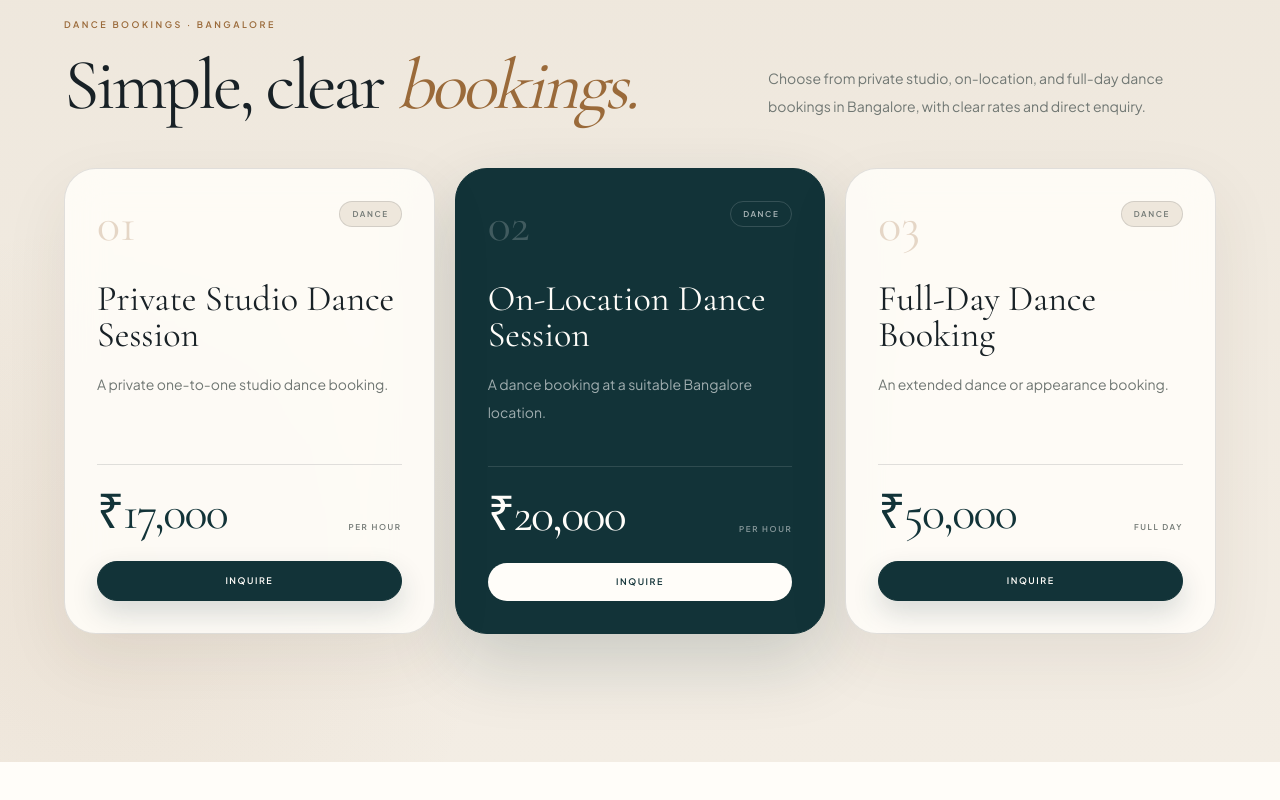
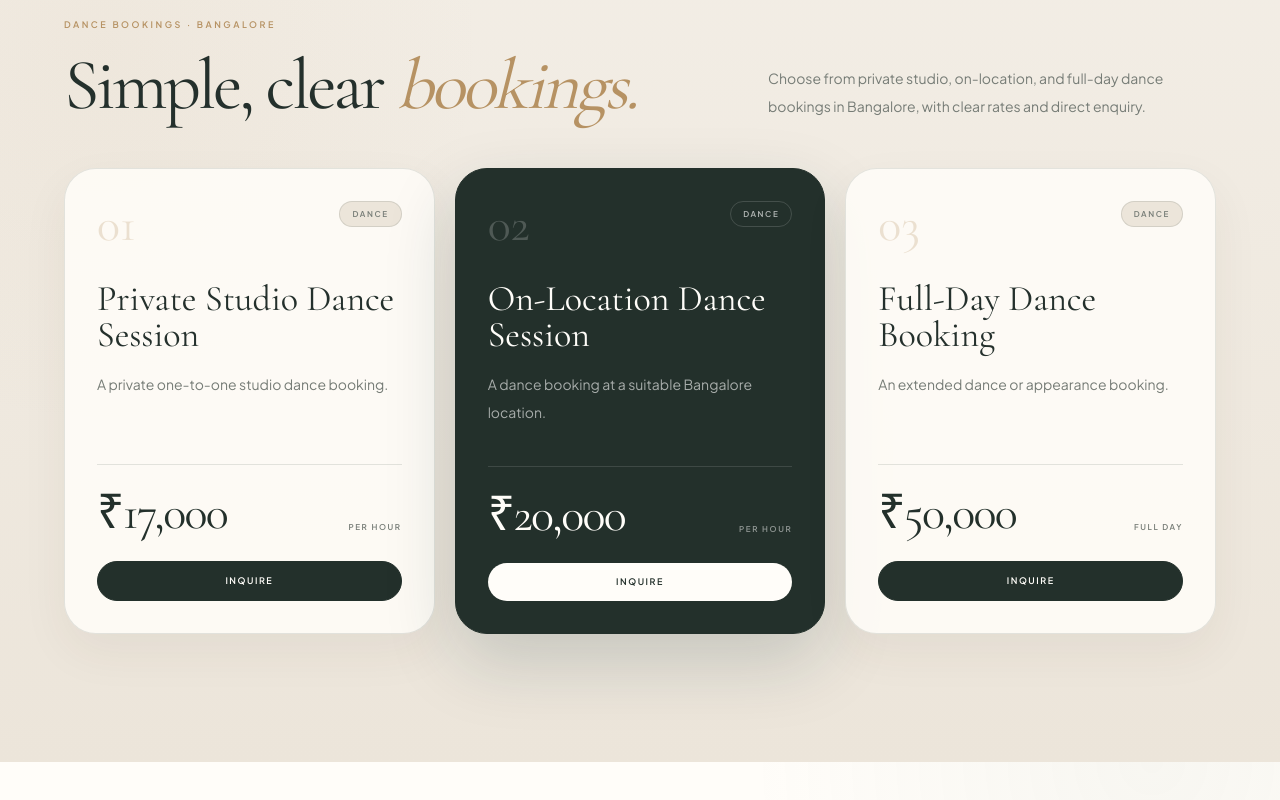
Before and after one commit to MohitAhlawat93/dancer-portfolio, a Next.js app: page / in a window 1280 px wide. Shown: the part 3711-4511 px from the top of the page. Built offline with nearby package versions, Linux system fonts and the light colour scheme; no server answers.

Commit message:
design: establish soothing editorial visual system

```diff
--- a/app/globals.css
+++ b/app/globals.css
@@ -1,24 +1,23 @@
 @import "tailwindcss";
 
 /*
-  CLONE CONTROL — MODERN MINIMAL LIGHT THEME
-  Change these tokens to recolor a cloned profile site.
-  The rest of the UI is built from these shared variables.
+  CLONE CONTROL — SOOTHING PREMIUM THEME
+  Change these shared tokens when cloning the site for another profile.
 */
 :root {
-  --background: #f7f3ec;
+  --background: #f5f0e8;
   --surface: #fffdf9;
-  --surface-soft: #eee7dc;
-  --foreground: #182126;
-  --muted: #707773;
-  --muted-strong: #4e5853;
-  --line: rgba(24, 33, 38, .13);
-  --accent: #9a6a3a;
-  --accent-soft: #d7b58d;
-  --deep: #123338;
-  --deep-soft: #245159;
-  --rose: #7a4d4a;
-  --success: #2f8b69;
+  --surface-soft: #ece5da;
+  --foreground: #24302c;
+  --muted: #767c76;
+  --muted-strong: #59625d;
+  --line: rgba(36, 48, 44, .12);
+  --accent: #b69263;
+  --accent-soft: #d8c8ae;
+  --deep: #23302b;
+  --sage: #94a08f;
+  --rose: #7a5a55;
+  --success: #3d8b6d;
 }
 
 @theme inline {
@@ -34,7 +33,7 @@
   --color-accent: var(--accent);
   --color-accent-soft: var(--accent-soft);
   --color-deep: var(--deep);
-  --color-deep-soft: var(--deep-soft);
+  --color-sage: var(--sage);
   --color-rose: var(--rose);
 }
 
@@ -52,7 +51,9 @@ body {
   font-family: var(--font-sans), Arial, sans-serif;
   text-rendering: optimizeLegibility;
   -webkit-font-smoothing: antialiased;
-  background: var(--background);
+  background:
+    radial-gradient(circle at 18% 0%, rgba(182, 146, 99, .07), transparent 28rem),
+    var(--background);
 }
 
 body::after {
@@ -61,107 +62,118 @@ body::after {
   inset: 0;
   z-index: 999;
   pointer-events: none;
-  opacity: .025;
+  opacity: .018;
   background-image: url("/noise.svg");
-  background-size: 180px 180px;
+  background-size: 190px 190px;
   mix-blend-mode: multiply;
 }
 
 a { text-decoration: none; }
 button, a { -webkit-tap-highlight-color: transparent; }
 button { font: inherit; }
-[id] { scroll-margin-top: 7rem; }
+[id] { scroll-margin-top: 6rem; }
 
 :focus-visible {
-  outline: 2px solid var(--deep);
+  outline: 2px solid var(--accent);
   outline-offset: 4px;
 }
 
 ::selection {
   background: var(--accent-soft);
-  color: var(--foreground);
+  color: var(--deep);
 }
 
-.section-light {
+.section-paper {
   background:
-    radial-gradient(circle at 88% 10%, rgba(215, 181, 141, .18), transparent 26%),
-    linear-gradient(180deg, #fbf8f2 0%, #f7f3ec 100%);
+    radial-gradient(circle at 90% 0%, rgba(148, 160, 143, .07), transparent 25rem),
+    #fffdf9;
 }
 
 .section-soft {
   background:
-    radial-gradient(circle at 8% 82%, rgba(154, 106, 58, .08), transparent 28%),
-    linear-gradient(180deg, #eee7dc 0%, #f3ede4 100%);
+    radial-gradient(circle at 8% 18%, rgba(182, 146, 99, .06), transparent 24rem),
+    linear-gradient(180deg, #f3eee6 0%, #ece5da 100%);
 }
 
-.section-paper {
-  background: #fffdf9;
+.section-mist {
+  background:
+    linear-gradient(135deg, rgba(255,253,249,.95), rgba(236,229,218,.74));
 }
 
-.section-deep {
-  background:
-    radial-gradient(circle at 88% 12%, rgba(215, 181, 141, .16), transparent 28%),
-    linear-gradient(180deg, #123338 0%, #0e292e 100%);
-  color: #fffdf9;
+.glass-surface {
+  background: rgba(255, 253, 249, .76);
+  border: 1px solid rgba(255, 255, 255, .58);
+  box-shadow: 0 18px 55px rgba(60, 52, 42, .08);
+  backdrop-filter: blur(18px);
+  -webkit-backdrop-filter: blur(18px);
 }
 
-.editorial-grid {
-  background-image:
-    linear-gradient(rgba(24, 33, 38, .028) 1px, transparent 1px),
-    linear-gradient(90deg, rgba(24, 33, 38, .028) 1px, transparent 1px);
-  background-size: 52px 52px;
+.soft-card {
+  background: rgba(255, 253, 249, .86);
+  border: 1px solid var(--line);
+  box-shadow: 0 18px 48px rgba(65, 50, 33, .06);
+}
+
+.editorial-card {
+  background: rgba(255, 253, 249, .68);
+  border: 1px solid rgba(36, 48, 44, .10);
+  box-shadow: 0 20px 60px rgba(65, 50, 33, .055);
+  backdrop-filter: blur(12px);
 }
 
 .primary-button {
   background: var(--deep);
   color: #fffdf9;
   border: 1px solid var(--deep);
-  box-shadow: 0 12px 28px rgba(18, 51, 56, .16);
   transition: transform .25s ease, background .25s ease, box-shadow .25s ease;
 }
 
 .primary-button:hover {
-  background: #0b262b;
+  background: #182520;
   transform: translateY(-2px);
-  box-shadow: 0 16px 34px rgba(18, 51, 56, .22);
+  box-shadow: 0 12px 28px rgba(35, 48, 43, .14);
 }
 
 .secondary-button {
   background: rgba(255, 253, 249, .72);
-  color: var(--foreground);
-  border: 1px solid var(--line);
-  transition: transform .25s ease, border-color .25s ease, background .25s ease;
+  color: var(--deep);
+  border: 1px solid rgba(36, 48, 44, .16);
+  transition: transform .25s ease, background .25s ease, border-color .25s ease;
 }
 
 .secondary-button:hover {
-  background: #fffdf9;
-  border-color: rgba(24, 33, 38, .25);
+  background: rgba(255, 253, 249, .96);
+  border-color: rgba(36, 48, 44, .26);
   transform: translateY(-2px);
 }
 
-.soft-card {
-  background: rgba(255, 253, 249, .88);
-  border: 1px solid var(--line);
-  box-shadow: 0 24px 65px rgba(65, 50, 33, .08);
-  backdrop-filter: blur(18px);
+.depth-card {
+  transition: transform .45s cubic-bezier(.2,.7,.2,1), box-shadow .45s ease, border-color .3s ease;
 }
 
-.depth-card {
-  transition: transform .5s cubic-bezier(.2, .7, .2, 1), box-shadow .5s ease, border-color .35s ease;
-}
-
-@media (hover: hover) {
+@media (hover:hover) {
   .depth-card:hover {
-    transform: translateY(-6px);
-    border-color: rgba(154, 106, 58, .28);
-    box-shadow: 0 28px 70px rgba(65, 50, 33, .13);
+    transform: translateY(-4px);
+    border-color: rgba(182, 146, 99, .3);
+    box-shadow: 0 24px 58px rgba(65, 50, 33, .09);
   }
 }
 
-.photo-frame {
-  box-shadow:
-    0 40px 90px rgba(65, 50, 33, .18),
-    0 0 0 1px rgba(24, 33, 38, .05);
+.hero-slide {
+  opacity: 0;
+  transform: scale(1.035);
+  transition: opacity 1.6s ease;
+}
+
+.hero-slide[data-active="true"] {
+  opacity: 1;
+  animation: cinematic-drift 8s ease-out both;
+}
+
+.hero-vignette {
+  background:
+    linear-gradient(90deg, rgba(245,240,232,.98) 0%, rgba(245,240,232,.93) 28%, rgba(245,240,232,.55) 48%, rgba(245,240,232,.08) 70%, rgba(245,240,232,.02) 100%),
+    linear-gradient(180deg, rgba(25,31,29,.03), rgba(25,31,29,.14));
 }
 
 .availability-pulse { position: relative; }
@@ -171,48 +183,42 @@ button { font: inherit; }
   position: absolute;
   inset: -5px;
   border-radius: 9999px;
-  border: 1px solid rgba(47, 139, 105, .4);
-  animation: availability-pulse 2.2s ease-out infinite;
-}
-
-.rose-panel {
-  background: rgba(255, 253, 249, .98) !important;
-  border-color: rgba(24, 33, 38, .13) !important;
-  color: var(--foreground) !important;
-  box-shadow: 0 30px 90px rgba(37, 30, 22, .22);
-}
-
-.rose-launcher {
-  background: var(--rose) !important;
-  color: #fffdf9 !important;
-  border-color: rgba(122, 77, 74, .9) !important;
-  box-shadow: 0 16px 42px rgba(74, 42, 41, .24);
-}
-
-.rose-launcher:hover {
-  background: #68403e !important;
-  transform: translateY(-2px);
+  border: 1px solid rgba(61,139,109,.35);
+  animation: availability-pulse 2.4s ease-out infinite;
 }
 
 .no-scrollbar { scrollbar-width: none; }
 .no-scrollbar::-webkit-scrollbar { display: none; }
 
-.fade-up { animation: fade-up 850ms cubic-bezier(.2, .7, .2, 1) both; }
-.fade-up-delay { animation: fade-up 1000ms 120ms cubic-bezier(.2, .7, .2, 1) both; }
+.fade-up { animation: fade-up 800ms cubic-bezier(.2,.7,.2,1) both; }
+.fade-up-delay { animation: fade-up 950ms 120ms cubic-bezier(.2,.7,.2,1) both; }
+
+@keyframes cinematic-drift {
+  from { transform: scale(1.035); }
+  to { transform: scale(1.085); }
+}
 
 @keyframes fade-up {
-  from { opacity: 0; transform: translateY(18px); }
+  from { opacity: 0; transform: translateY(15px); }
   to { opacity: 1; transform: translateY(0); }
 }
 
 @keyframes availability-pulse {
   0% { opacity: .8; transform: scale(.72); }
-  70%, 100% { opacity: 0; transform: scale(1.65); }
+  70%, 100% { opacity: 0; transform: scale(1.6); }
 }
 
-@media (max-width: 640px) {
-  [id] { scroll-margin-top: 5.5rem; }
-  .depth-card:hover { transform: none; }
+@media (max-width: 767px) {
+  [id] { scroll-margin-top: 5rem; }
+
+  .hero-vignette {
+    background:
+      linear-gradient(180deg, rgba(245,240,232,.25) 0%, rgba(245,240,232,.38) 42%, rgba(245,240,232,.97) 76%, rgba(245,240,232,1) 100%);
+  }
+
+  .hero-slide[data-active="true"] {
+    animation-duration: 7s;
+  }
 }
 
 @media (prefers-reduced-motion: reduce) {
```
